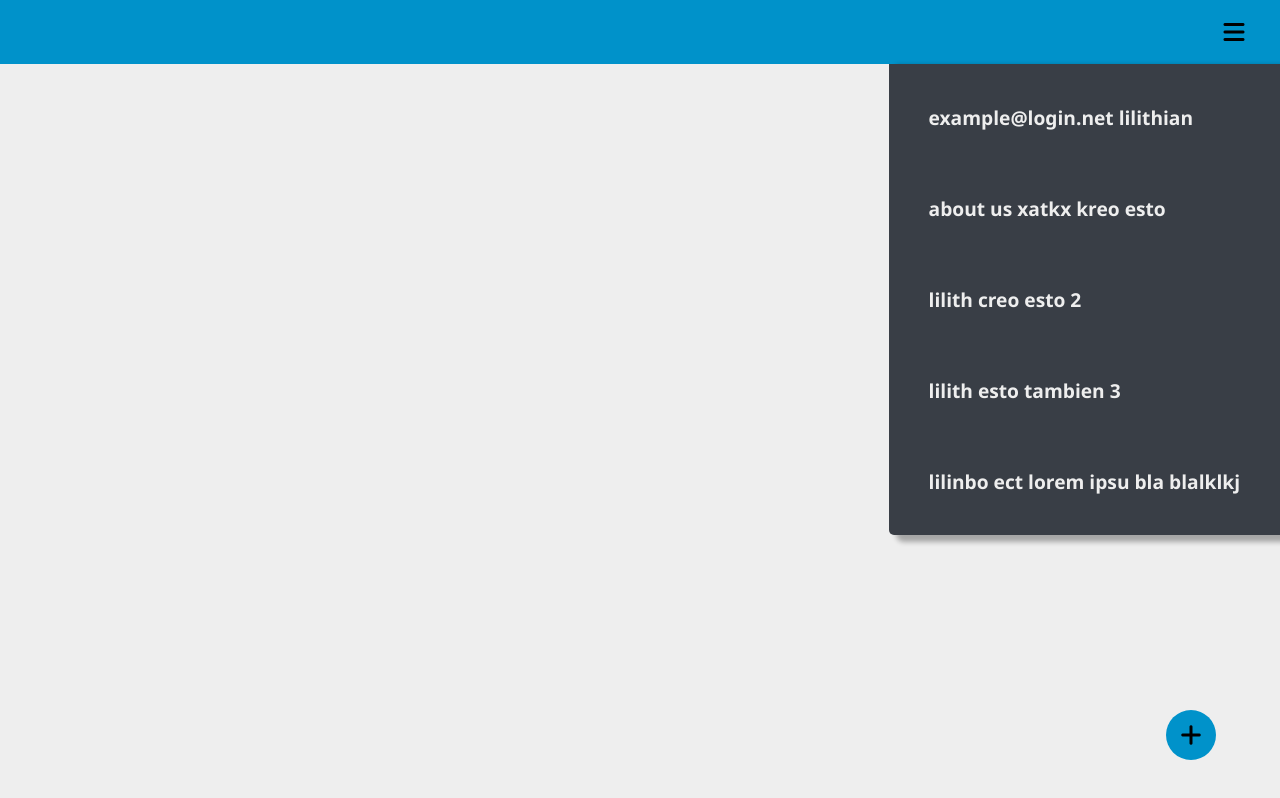
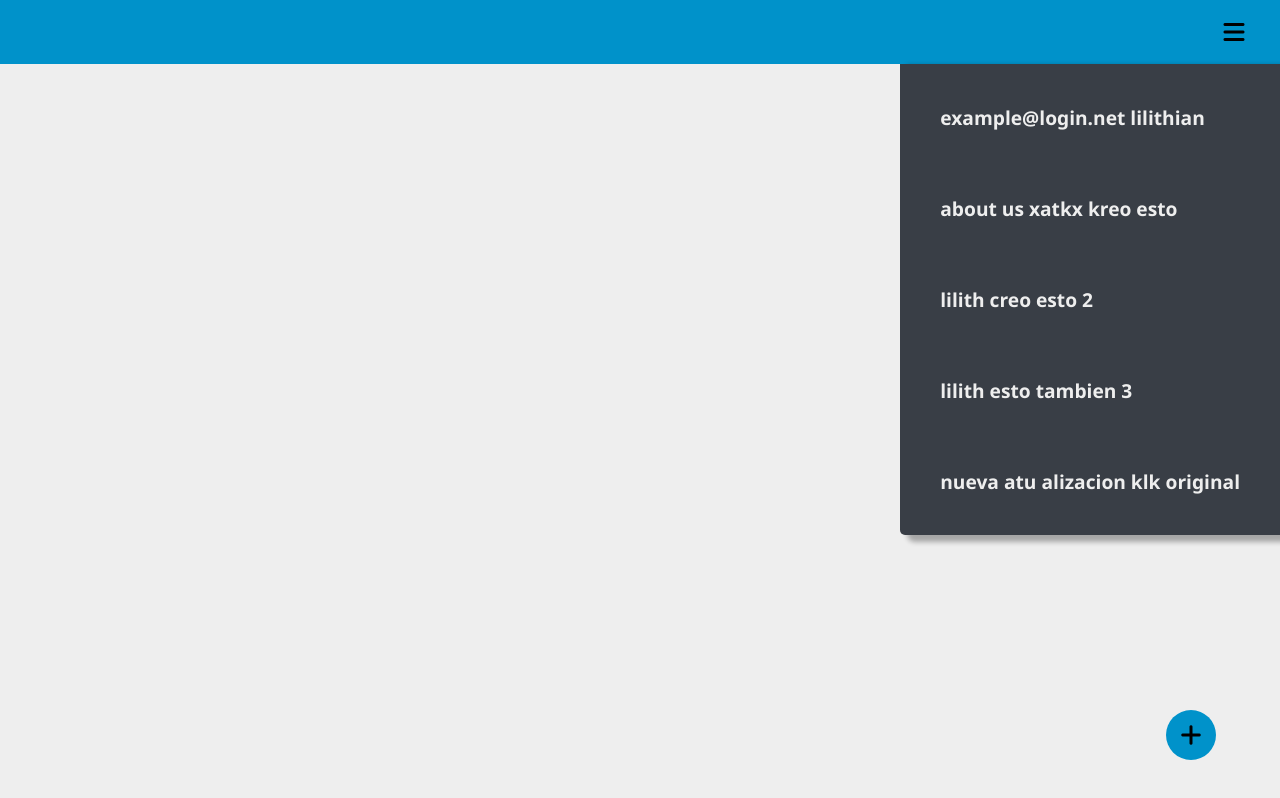
Before and after one commit to xatkx/lnux, a plain HTML site: page index.html in a window 1280 px wide. Both pictures are taken after a click on the link 1234 px from the left and 32 px from the top of the page. Drawn offline with Linux system fonts and the light colour scheme; no server answers.

Commit message:
sigo el cammitno

```diff
--- a/index.html
+++ b/index.html
@@ -30,7 +30,8 @@
                 <a class="btn">about us xatkx kreo esto</a>
                 <a class="btn">lilith creo esto 2</a>
                  <a class="btn">lilith esto tambien 3</a>
-                 <a class="btn">lilinbo ect lorem ipsu bla blalklkj</a>
+                 <a class="btn">nueva atu alizacion klk original  </a>
+
 
             </div>
         <!-- btn create  -->
```
